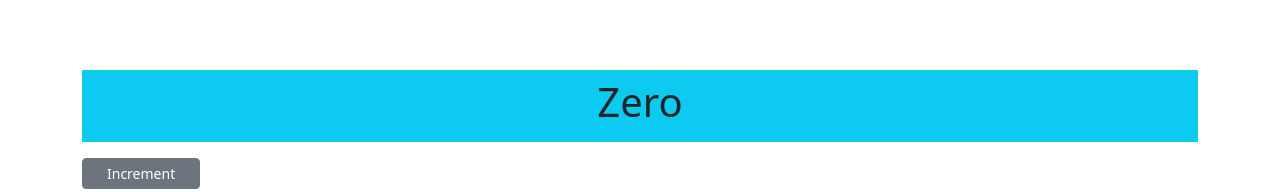
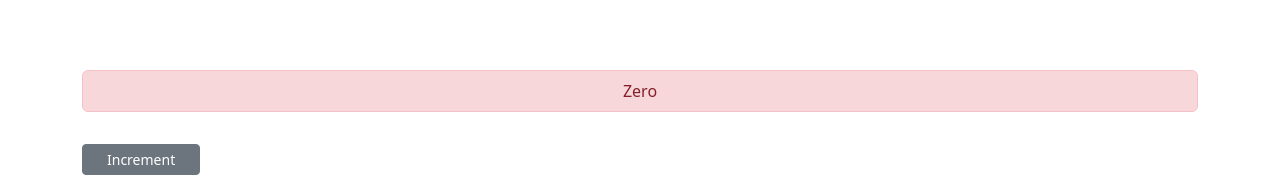
Before and after one commit to cletuskingdom/react_app_2023, a React (Create React App) app: page / in a window 1280 px wide. Shown: the part 326-518 px from the top of the page. Built offline with nearby package versions, Linux system fonts and the light colour scheme.

Commit message:
updated the alert logic

```diff
--- a/src/components/counter.jsx
+++ b/src/components/counter.jsx
@@ -7,14 +7,18 @@ class Counter extends Component {
 	};
 
 	render() {
+		let classes = "mt-5 text-center p-2 alert ";
+		classes += this.state.count === 0 ? "alert-danger" : "alert-info";
+
 		return (
 			<div>
 				<img src={this.state.imageUrl} alt="" className="img-fluid" />
 
 				<div className="py-5 container">
-					<div className="mt-5 text-center bg-info p-2 ">
+					<div className={classes}>
 						<span>{this.formatCount()}</span>
 					</div>
+
 					<button className="btn btn-sm mt-3 px-4 btn-secondary">
 						Increment
 					</button>
@@ -25,7 +29,7 @@ class Counter extends Component {
 
 	formatCount() {
 		const { count } = this.state;
-		return count === 0 ? <h1>Zero</h1> : count;
+		return count === 0 ? "Zero" : count;
 	}
 }
 
```
